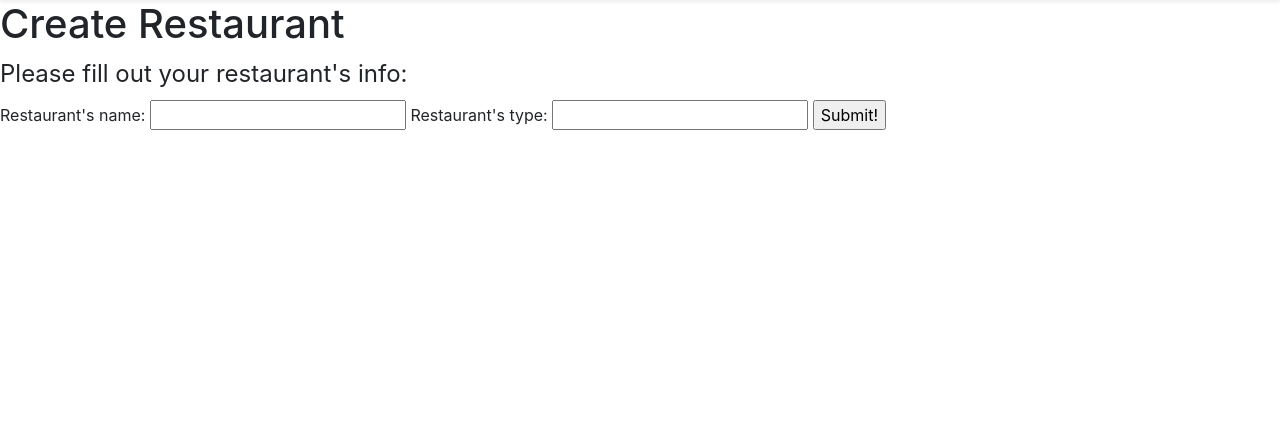
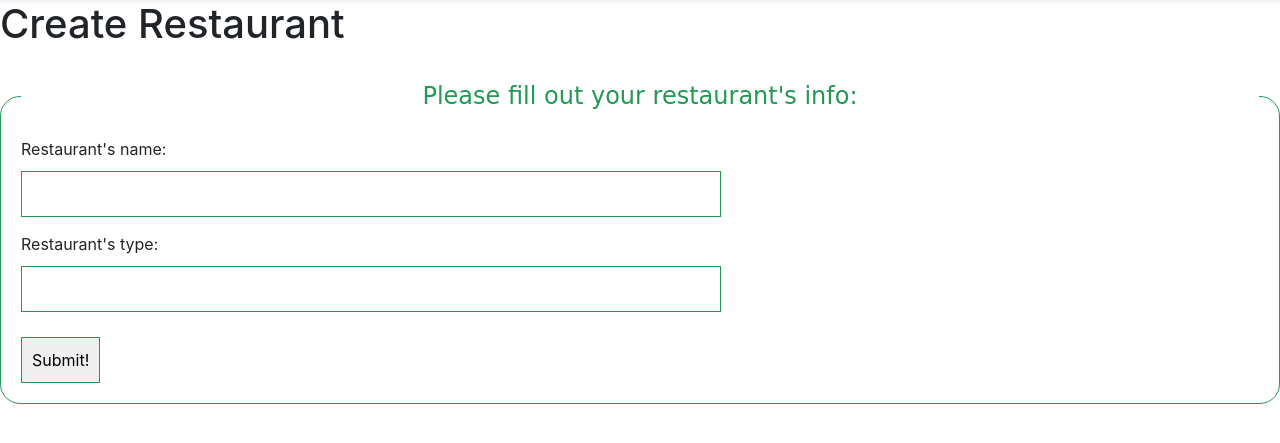
Before and after one commit to fibeep/Eat-out, a Flask app: page /create_rest in a window 1280 px wide. Shown: the part 56-499 px from the top of the page. Run offline with Flask 2, Linux system fonts and the light colour scheme; some libraries are stand-ins or nearby versions.

Commit message:
fixed forms issue

```diff
--- a/static/index.js
+++ b/static/index.js
@@ -0,0 +1,3 @@
+function confirm_delete() {
+    return confirm('Are you sure you want to delete?')
+}
--- a/static/style.css
+++ b/static/style.css
@@ -31,3 +31,46 @@ footer {
 footer p {
   margin-bottom: .25rem;
 }
+
+form {
+    width: 100%;
+    margin: 30px 0;
+    display: flex;
+    flex-direction: column;
+    align-items: flex-start;
+}
+
+form fieldset {
+    border: 1px solid #229954;
+    border-radius: 20px;
+    padding: 10px 20px;
+    width: 100%;
+}
+
+form legend {
+    color: #229954;
+    text-align: center;
+    font-family: 'Homemade Apple', cursive;
+}
+
+form label {
+    display: flex;
+    flex-direction: column;
+    margin: 5px 0;
+}
+
+form input {
+    border: 1px solid #229954;
+    padding: 10px;
+    margin: 10px 0;
+    max-width: 700px;
+}
+
+form input.submit {
+    align-self: flex-end;
+}
+
+form#delete-form {
+    display: flex;
+    align-items: center;
+}
```
Also changed, not shown: templates/rest_list.html (line endings or trailing spaces), 1 other file.
